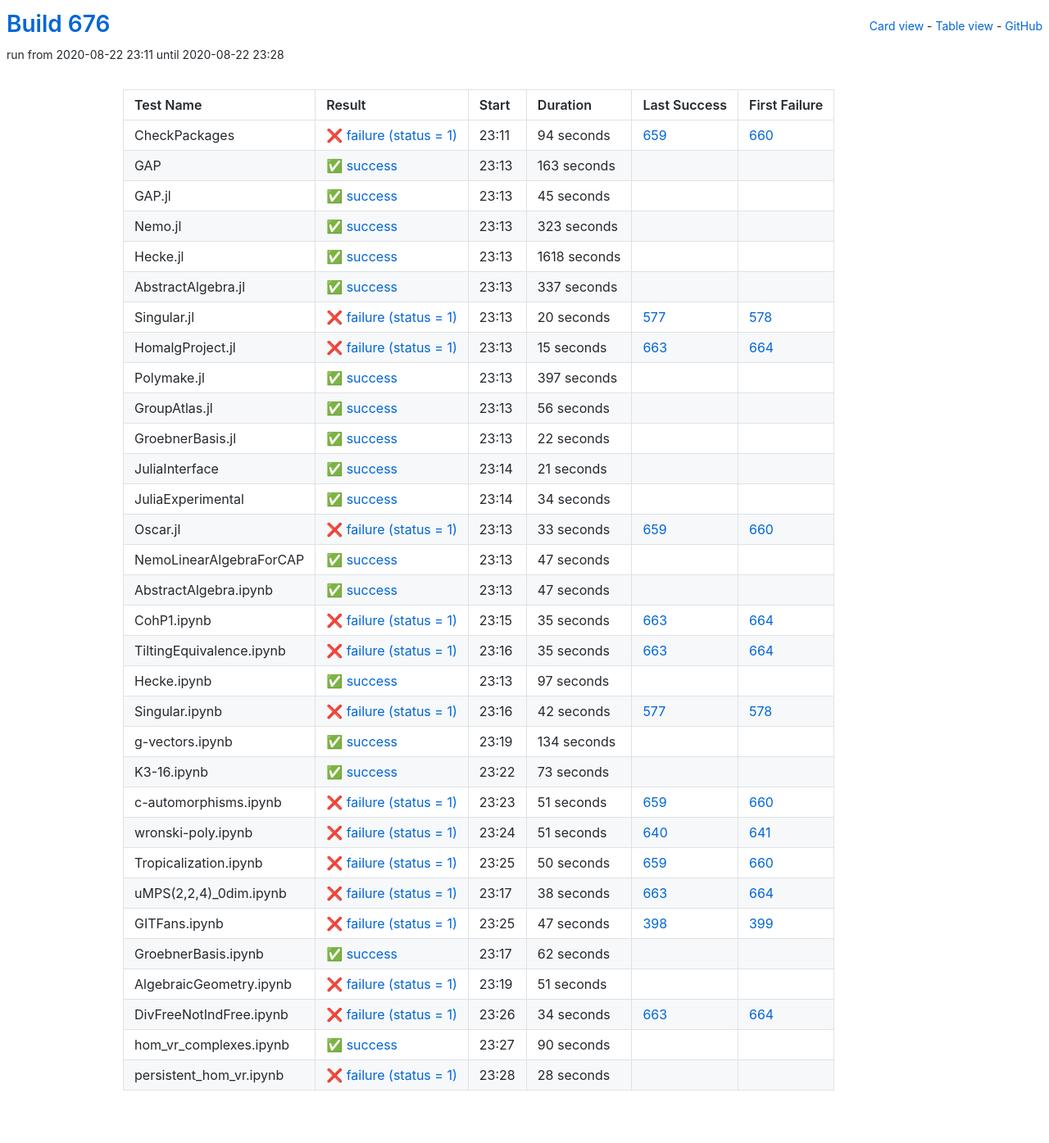
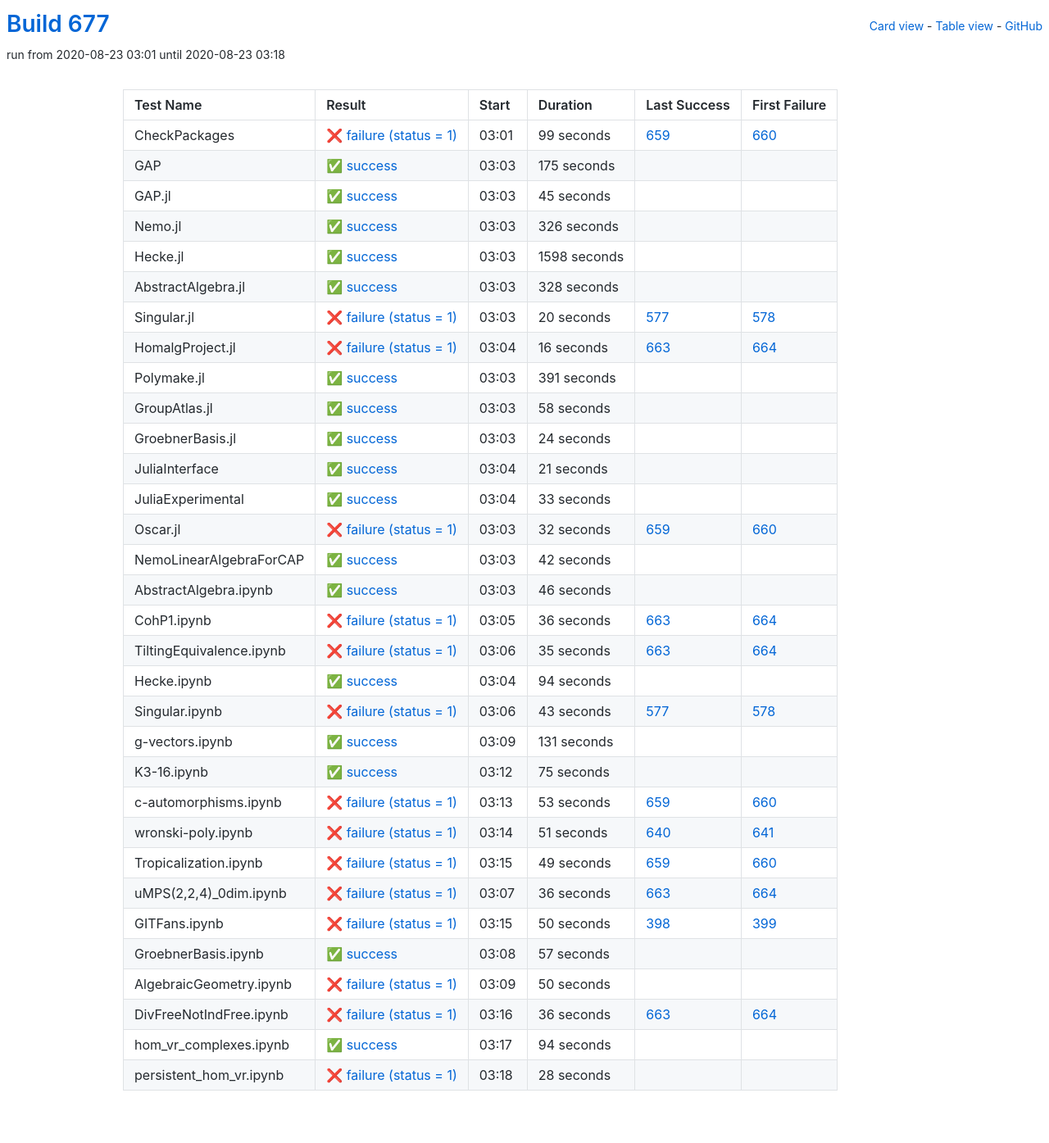
Before and after one commit to oscar-system/oscar-ci-status-stable, a Jekyll site: the page built from table.html, in a window 1280 px wide. Shown: the whole page at 82% size. Built offline with Jekyll 4.4.1, drawn with Linux system fonts in a browser that asks for light colours.

Commit message:
Build #677

```diff
--- a/_data/ci.yml
+++ b/_data/ci.yml
@@ -1,6 +1,6 @@
 ---
-build: 676
-build_url: https://oscarci.mathematik.uni-kl.de/job/oscar-stable/676/
+build: 677
+build_url: https://oscarci.mathematik.uni-kl.de/job/oscar-stable/677/
 job: oscar-stable
 organization: oscar-system
 repo: oscar-ci-status-stable
@@ -8,32 +8,32 @@ repourl: https://github.com/oscar-system/oscar-ci-status-stable
 tests:
 - name: CheckPackages
   id: checkpackages
-  log: https://oscarci.mathematik.uni-kl.de/job/oscar-stable/676/artifact/logs/build-676/CheckPackages.log
-  start: 2020-08-22 23:11
+  log: https://oscarci.mathematik.uni-kl.de/job/oscar-stable/677/artifact/logs/build-677/CheckPackages.log
+  start: 2020-08-23 03:01
   success: false
   exitcode: 1
   status: failure
-  duration: 94
+  duration: 99
   last_success: 659
   last_success_url: https://oscarci.mathematik.uni-kl.de/job/oscar-stable/659/
   first_failure: 660
   first_failure_url: https://oscarci.mathematik.uni-kl.de/job/oscar-stable/660/
 - name: GAP
   id: gap
-  log: https://oscarci.mathematik.uni-kl.de/job/oscar-stable/676/artifact/logs/build-676/GAP.log
-  start: 2020-08-22 23:13
+  log: https://oscarci.mathematik.uni-kl.de/job/oscar-stable/677/artifact/logs/build-677/GAP.log
+  start: 2020-08-23 03:03
   success: true
   exitcode: 0
   status: success
-  duration: 163
+  duration: 175
   last_success: false
   last_success_url:
   first_failure: false
   first_failure_url:
 - name: GAP.jl
   id: gap-jl
-  log: https://oscarci.mathematik.uni-kl.de/job/oscar-stable/676/artifact/logs/build-676/GAP.jl.log
-  start: 2020-08-22 23:13
+  log: https://oscarci.mathematik.uni-kl.de/job/oscar-stable/677/artifact/logs/build-677/GAP.jl.log
+  start: 2020-08-23 03:03
   success: true
   exitcode: 0
   status: success
@@ -44,44 +44,44 @@ tests:
   first_failure_url:
 - name: Nemo.jl
   id: nemo-jl
-  log: https://oscarci.mathematik.uni-kl.de/job/oscar-stable/676/artifact/logs/build-676/Nemo.jl.log
-  start: 2020-08-22 23:13
+  log: https://oscarci.mathematik.uni-kl.de/job/oscar-stable/677/artifact/logs/build-677/Nemo.jl.log
+  start: 2020-08-23 03:03
   success: true
   exitcode: 0
   status: success
-  duration: 323
+  duration: 326
   last_success: false
   last_success_url:
   first_failure: false
   first_failure_url:
 - name: Hecke.jl
   id: hecke-jl
-  log: https://oscarci.mathematik.uni-kl.de/job/oscar-stable/676/artifact/logs/build-676/Hecke.jl.log
-  start: 2020-08-22 23:13
+  log: https://oscarci.mathematik.uni-kl.de/job/oscar-stable/677/artifact/logs/build-677/Hecke.jl.log
+  start: 2020-08-23 03:03
   success: true
   exitcode: 0
   status: success
-  duration: 1618
+  duration: 1598
   last_success: false
   last_success_url:
   first_failure: false
   first_failure_url:
 - name: AbstractAlgebra.jl
   id: abstractalgebra-jl
-  log: https://oscarci.mathematik.uni-kl.de/job/oscar-stable/676/artifact/logs/build-676/AbstractAlgebra.jl.log
-  start: 2020-08-22 23:13
+  log: https://oscarci.mathematik.uni-kl.de/job/oscar-stable/677/artifact/logs/build-677/AbstractAlgebra.jl.log
+  start: 2020-08-23 03:03
   success: true
   exitcode: 0
   status: success
-  duration: 337
+  duration: 328
   last_success: false
   last_success_url:
   first_failure: false
   first_failure_url:
 - name: Singular.jl
   id: singular-jl
-  log: https://oscarci.mathematik.uni-kl.de/job/oscar-stable/676/artifact/logs/build-676/Singular.jl.log
-  start: 2020-08-22 23:13
+  log: https://oscarci.mathematik.uni-kl.de/job/oscar-stable/677/artifact/logs/build-677/Singular.jl.log
+  start: 2020-08-23 03:03
   success: false
   exitcode: 1
   status: failure
@@ -92,56 +92,56 @@ tests:
   first_failure_url: https://oscarci.mathematik.uni-kl.de/job/oscar-stable/578/
 - name: HomalgProject.jl
   id: homalgproject-jl
-  log: https://oscarci.mathematik.uni-kl.de/job/oscar-stable/676/artifact/logs/build-676/HomalgProject.jl.log
-  start: 2020-08-22 23:13
+  log: https://oscarci.mathematik.uni-kl.de/job/oscar-stable/677/artifact/logs/build-677/HomalgProject.jl.log
+  start: 2020-08-23 03:04
   success: false
   exitcode: 1
   status: failure
-  duration: 15
+  duration: 16
   last_success: 663
   last_success_url: https://oscarci.mathematik.uni-kl.de/job/oscar-stable/663/
   first_failure: 664
   first_failure_url: https://oscarci.mathematik.uni-kl.de/job/oscar-stable/664/
 - name: Polymake.jl
   id: polymake-jl
-  log: https://oscarci.mathematik.uni-kl.de/job/oscar-stable/676/artifact/logs/build-676/Polymake.jl.log
-  start: 2020-08-22 23:13
+  log: https://oscarci.mathematik.uni-kl.de/job/oscar-stable/677/artifact/logs/build-677/Polymake.jl.log
+  start: 2020-08-23 03:03
   success: true
   exitcode: 0
   status: success
-  duration: 397
+  duration: 391
   last_success: false
   last_success_url:
   first_failure: false
   first_failure_url:
 - name: GroupAtlas.jl
   id: groupatlas-jl
-  log: https://oscarci.mathematik.uni-kl.de/job/oscar-stable/676/artifact/logs/build-676/GroupAtlas.jl.log
-  start: 2020-08-22 23:13
+  log: https://oscarci.mathematik.uni-kl.de/job/oscar-stable/677/artifact/logs/build-677/GroupAtlas.jl.log
+  start: 2020-08-23 03:03
   success: true
   exitcode: 0
   status: success
-  duration: 56
+  duration: 58
   last_success: false
   last_success_url:
   first_failure: false
   first_failure_url:
 - name: GroebnerBasis.jl
   id: groebnerbasis-jl
-  log: https://oscarci.mathematik.uni-kl.de/job/oscar-stable/676/artifact/logs/build-676/GroebnerBasis.jl.log
-  start: 2020-08-22 23:13
+  log: https://oscarci.mathematik.uni-kl.de/job/oscar-stable/677/artifact/logs/build-677/GroebnerBasis.jl.log
+  start: 2020-08-23 03:03
   success: true
   exitcode: 0
   status: success
-  duration: 22
+  duration: 24
   last_success: false
   last_success_url:
   first_failure: false
   first_failure_url:
 - name: JuliaInterface
   id: juliainterface
-  log: https://oscarci.mathematik.uni-kl.de/job/oscar-stable/676/artifact/logs/build-676/JuliaInterface.log
-  start: 2020-08-22 23:14
+  log: https://oscarci.mathematik.uni-kl.de/job/oscar-stable/677/artifact/logs/build-677/JuliaInterface.log
+  start: 2020-08-23 03:04
   success: true
   exitcode: 0
   status: success
@@ -152,68 +152,68 @@ tests:
   first_failure_url:
 - name: JuliaExperimental
   id: juliaexperimental
-  log: https://oscarci.mathematik.uni-kl.de/job/oscar-stable/676/artifact/logs/build-676/JuliaExperimental.log
-  start: 2020-08-22 23:14
+  log: https://oscarci.mathematik.uni-kl.de/job/oscar-stable/677/artifact/logs/build-677/JuliaExperimental.log
+  start: 2020-08-23 03:04
   success: true
   exitcode: 0
   status: success
-  duration: 34
+  duration: 33
   last_success: false
   last_success_url:
   first_failure: false
   first_failure_url:
 - name: Oscar.jl
   id: oscar-jl
-  log: https://oscarci.mathematik.uni-kl.de/job/oscar-stable/676/artifact/logs/build-676/Oscar.jl.log
-  start: 2020-08-22 23:13
+  log: https://oscarci.mathematik.uni-kl.de/job/oscar-stable/677/artifact/logs/build-677/Oscar.jl.log
+  start: 2020-08-23 03:03
   success: false
   exitcode: 1
   status: failure
-  duration: 33
+  duration: 32
   last_success: 659
   last_success_url: https://oscarci.mathematik.uni-kl.de/job/oscar-stable/659/
   first_failure: 660
   first_failure_url: https://oscarci.mathematik.uni-kl.de/job/oscar-stable/660/
 - name: NemoLinearAlgebraForCAP
   id: nemolinearalgebraforcap
-  log: https://oscarci.mathematik.uni-kl.de/job/oscar-stable/676/artifact/logs/build-676/NemoLinearAlgebraForCAP.log
-  start: 2020-08-22 23:13
+  log: https://oscarci.mathematik.uni-kl.de/job/oscar-stable/677/artifact/logs/build-677/NemoLinearAlgebraForCAP.log
+  start: 2020-08-23 03:03
   success: true
   exitcode: 0
   status: success
-  duration: 47
+  duration: 42
   last_success: false
   last_success_url:
   first_failure: false
   first_failure_url:
 - name: AbstractAlgebra.ipynb
   id: abstractalgebra-ipynb
-  log: https://oscarci.mathematik.uni-kl.de/job/oscar-stable/676/artifact/logs/build-676/AbstractAlgebra.ipynb.log
-  start: 2020-08-22 23:13
+  log: https://oscarci.mathematik.uni-kl.de/job/oscar-stable/677/artifact/logs/build-677/AbstractAlgebra.ipynb.log
+  start: 2020-08-23 03:03
   success: true
   exitcode: 0
   status: success
-  duration: 47
+  duration: 46
   last_success: false
   last_success_url:
   first_failure: false
   first_failure_url:
 - name: CohP1.ipynb
   id: cohp1-ipynb
-  log: https://oscarci.mathematik.uni-kl.de/job/oscar-stable/676/artifact/logs/build-676/CohP1.ipynb.log
-  start: 2020-08-22 23:15
+  log: https://oscarci.mathematik.uni-kl.de/job/oscar-stable/677/artifact/logs/build-677/CohP1.ipynb.log
+  start: 2020-08-23 03:05
   success: false
   exitcode: 1
   status: failure
-  duration: 35
+  duration: 36
   last_success: 663
   last_success_url: https://oscarci.mathematik.uni-kl.de/job/oscar-stable/663/
   first_failure: 664
   first_failure_url: https://oscarci.mathematik.uni-kl.de/job/oscar-stable/664/
 - name: TiltingEquivalence.ipynb
   id: tiltingequivalence-ipynb
-  log: https://oscarci.mathematik.uni-kl.de/job/oscar-stable/676/artifact/logs/build-676/TiltingEquivalence.ipynb.log
-  start: 2020-08-22 23:16
+  log: https://oscarci.mathematik.uni-kl.de/job/oscar-stable/677/artifact/logs/build-677/TiltingEquivalence.ipynb.log
+  start: 2020-08-23 03:06
   success: false
   exitcode: 1
   status: failure
@@ -224,68 +224,68 @@ tests:
   first_failure_url: https://oscarci.mathematik.uni-kl.de/job/oscar-stable/664/
 - name: Hecke.ipynb
   id: hecke-ipynb
-  log: https://oscarci.mathematik.uni-kl.de/job/oscar-stable/676/artifact/logs/build-676/Hecke.ipynb.log
-  start: 2020-08-22 23:13
+  log: https://oscarci.mathematik.uni-kl.de/job/oscar-stable/677/artifact/logs/build-677/Hecke.ipynb.log
+  start: 2020-08-23 03:04
   success: true
   exitcode: 0
   status: success
-  duration: 97
+  duration: 94
   last_success: false
   last_success_url:
   first_failure: false
   first_failure_url:
 - name: Singular.ipynb
   id: singular-ipynb
-  log: https://oscarci.mathematik.uni-kl.de/job/oscar-stable/676/artifact/logs/build-676/Singular.ipynb.log
-  start: 2020-08-22 23:16
+  log: https://oscarci.mathematik.uni-kl.de/job/oscar-stable/677/artifact/logs/build-677/Singular.ipynb.log
+  start: 2020-08-23 03:06
   success: false
   exitcode: 1
   status: failure
-  duration: 42
+  duration: 43
   last_success: 577
   last_success_url: https://oscarci.mathematik.uni-kl.de/job/oscar-stable/577/
   first_failure: 578
   first_failure_url: https://oscarci.mathematik.uni-kl.de/job/oscar-stable/578/
 - name: g-vectors.ipynb
   id: g-vectors-ipynb
-  log: https://oscarci.mathematik.uni-kl.de/job/oscar-stable/676/artifact/logs/build-676/g-vectors.ipynb.log
-  start: 2020-08-22 23:19
+  log: https://oscarci.mathematik.uni-kl.de/job/oscar-stable/677/artifact/logs/build-677/g-vectors.ipynb.log
+  start: 2020-08-23 03:09
   success: true
   exitcode: 0
   status: success
-  duration: 134
+  duration: 131
   last_success: false
   last_success_url:
   first_failure: false
   first_failure_url:
 - name: K3-16.ipynb
   id: k3-16-ipynb
-  log: https://oscarci.mathematik.uni-kl.de/job/oscar-stable/676/artifact/logs/build-676/K3-16.ipynb.log
-  start: 2020-08-22 23:22
+  log: https://oscarci.mathematik.uni-kl.de/job/oscar-stable/677/artifact/logs/build-677/K3-16.ipynb.log
+  start: 2020-08-23 03:12
   success: true
   exitcode: 0
   status: success
-  duration: 73
+  duration: 75
   last_success: false
   last_success_url:
   first_failure: false
   first_failure_url:
 - name: c-automorphisms.ipynb
   id: c-automorphisms-ipynb
-  log: https://oscarci.mathematik.uni-kl.de/job/oscar-stable/676/artifact/logs/build-676/c-automorphisms.ipynb.log
-  start: 2020-08-22 23:23
+  log: https://oscarci.mathematik.uni-kl.de/job/oscar-stable/677/artifact/logs/build-677/c-automorphisms.ipynb.log
+  start: 2020-08-23 03:13
   success: false
   exitcode: 1
   status: failure
-  duration: 51
+  duration: 53
   last_success: 659
   last_success_url: https://oscarci.mathematik.uni-kl.de/job/oscar-stable/659/
   first_failure: 660
   first_failure_url: https://oscarci.mathematik.uni-kl.de/job/oscar-stable/660/
 - name: wronski-poly.ipynb
   id: wronski-poly-ipynb
-  log: https://oscarci.mathematik.uni-kl.de/job/oscar-stable/676/artifact/logs/build-676/wronski-poly.ipynb.log
-  start: 2020-08-22 23:24
+  log: https://oscarci.mathematik.uni-kl.de/job/oscar-stable/677/artifact/logs/build-677/wronski-poly.ipynb.log
+  start: 2020-08-23 03:14
   success: false
   exitcode: 1
   status: failure
@@ -296,92 +296,92 @@ tests:
   first_failure_url: https://oscarci.mathematik.uni-kl.de/job/oscar-stable/641/
 - name: Tropicalization.ipynb
   id: tropicalization-ipynb
-  log: https://oscarci.mathematik.uni-kl.de/job/oscar-stable/676/artifact/logs/build-676/Tropicalization.ipynb.log
-  start: 2020-08-22 23:25
+  log: https://oscarci.mathematik.uni-kl.de/job/oscar-stable/677/artifact/logs/build-677/Tropicalization.ipynb.log
+  start: 2020-08-23 03:15
   success: false
   exitcode: 1
   status: failure
-  duration: 50
+  duration: 49
   last_success: 659
   last_success_url: https://oscarci.mathematik.uni-kl.de/job/oscar-stable/659/
   first_failure: 660
   first_failure_url: https://oscarci.mathematik.uni-kl.de/job/oscar-stable/660/
 - name: uMPS(2,2,4)_0dim.ipynb
   id: umps-2-2-4-0dim-ipynb
-  log: https://oscarci.mathematik.uni-kl.de/job/oscar-stable/676/artifact/logs/build-676/uMPS-2-2-4-_0dim.ipynb.log
-  start: 2020-08-22 23:17
+  log: https://oscarci.mathematik.uni-kl.de/job/oscar-stable/677/artifact/logs/build-677/uMPS-2-2-4-_0dim.ipynb.log
+  start: 2020-08-23 03:07
   success: false
   exitcode: 1
   status: failure
-  duration: 38
+  duration: 36
   last_success: 663
   last_success_url: https://oscarci.mathematik.uni-kl.de/job/oscar-stable/663/
   first_failure: 664
   first_failure_url: https://oscarci.mathematik.uni-kl.de/job/oscar-stable/664/
 - name: GITFans.ipynb
   id: gitfans-ipynb
-  log: https://oscarci.mathematik.uni-kl.de/job/oscar-stable/676/artifact/logs/build-676/GITFans.ipynb.log
-  start: 2020-08-22 23:25
+  log: https://oscarci.mathematik.uni-kl.de/job/oscar-stable/677/artifact/logs/build-677/GITFans.ipynb.log
+  start: 2020-08-23 03:15
   success: false
   exitcode: 1
   status: failure
-  duration: 47
+  duration: 50
   last_success: 398
   last_success_url: https://oscarci.mathematik.uni-kl.de/job/oscar-stable/398/
   first_failure: 399
   first_failure_url: https://oscarci.mathematik.uni-kl.de/job/oscar-stable/399/
 - name: GroebnerBasis.ipynb
   id: groebnerbasis-ipynb
-  log: https://oscarci.mathematik.uni-kl.de/job/oscar-stable/676/artifact/logs/build-676/GroebnerBasis.ipynb.log
-  start: 2020-08-22 23:17
+  log: https://oscarci.mathematik.uni-kl.de/job/oscar-stable/677/artifact/logs/build-677/GroebnerBasis.ipynb.log
+  start: 2020-08-23 03:08
   success: true
   exitcode: 0
   status: success
-  duration: 62
+  duration: 57
   last_success: false
   last_success_url:
   first_failure: false
   first_failure_url:
 - name: AlgebraicGeometry.ipynb
   id: algebraicgeometry-ipynb
-  log: https://oscarci.mathematik.uni-kl.de/job/oscar-stable/676/artifact/logs/build-676/AlgebraicGeometry.ipynb.log
-  start: 2020-08-22 23:19
+  log: https://oscarci.mathematik.uni-kl.de/job/oscar-stable/677/artifact/logs/build-677/AlgebraicGeometry.ipynb.log
+  start: 2020-08-23 03:09
   success: false
   exitcode: 1
   status: failure
-  duration: 51
+  duration: 50
   last_success: false
   last_success_url:
   first_failure: false
   first_failure_url:
 - name: DivFreeNotIndFree.ipynb
   id: divfreenotindfree-ipynb
-  log: https://oscarci.mathematik.uni-kl.de/job/oscar-stable/676/artifact/logs/build-676/DivFreeNotIndFree.ipynb.log
-  start: 2020-08-22 23:26
+  log: https://oscarci.mathematik.uni-kl.de/job/oscar-stable/677/artifact/logs/build-677/DivFreeNotIndFree.ipynb.log
+  start: 2020-08-23 03:16
   success: false
   exitcode: 1
   status: failure
-  duration: 34
+  duration: 36
   last_success: 663
   last_success_url: https://oscarci.mathematik.uni-kl.de/job/oscar-stable/663/
   first_failure: 664
   first_failure_url: https://oscarci.mathematik.uni-kl.de/job/oscar-stable/664/
 - name: hom_vr_complexes.ipynb
   id: hom-vr-complexes-ipynb
-  log: https://oscarci.mathematik.uni-kl.de/job/oscar-stable/676/artifact/logs/build-676/hom_vr_complexes.ipynb.log
-  start: 2020-08-22 23:27
+  log: https://oscarci.mathematik.uni-kl.de/job/oscar-stable/677/artifact/logs/build-677/hom_vr_complexes.ipynb.log
+  start: 2020-08-23 03:17
   success: true
   exitcode: 0
   status: success
-  duration: 90
+  duration: 94
   last_success: false
   last_success_url:
   first_failure: false
   first_failure_url:
 - name: persistent_hom_vr.ipynb
   id: persistent-hom-vr-ipynb
-  log: https://oscarci.mathematik.uni-kl.de/job/oscar-stable/676/artifact/logs/build-676/persistent_hom_vr.ipynb.log
-  start: 2020-08-22 23:28
+  log: https://oscarci.mathematik.uni-kl.de/job/oscar-stable/677/artifact/logs/build-677/persistent_hom_vr.ipynb.log
+  start: 2020-08-23 03:18
   success: false
   exitcode: 1
   status: failure
```
Also changed, not shown: README.md.
